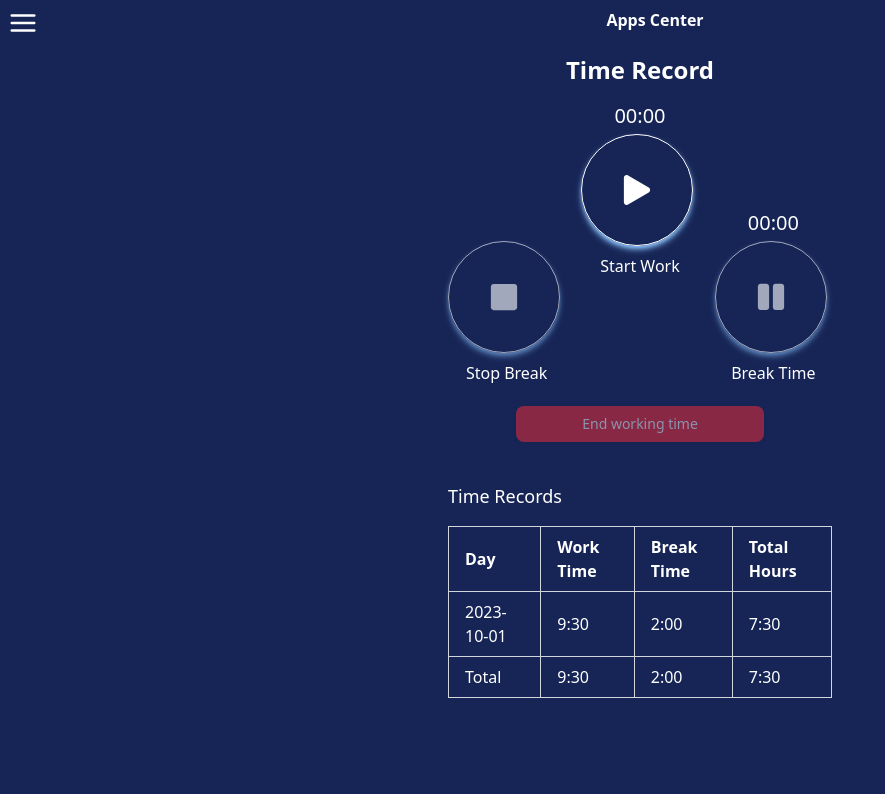
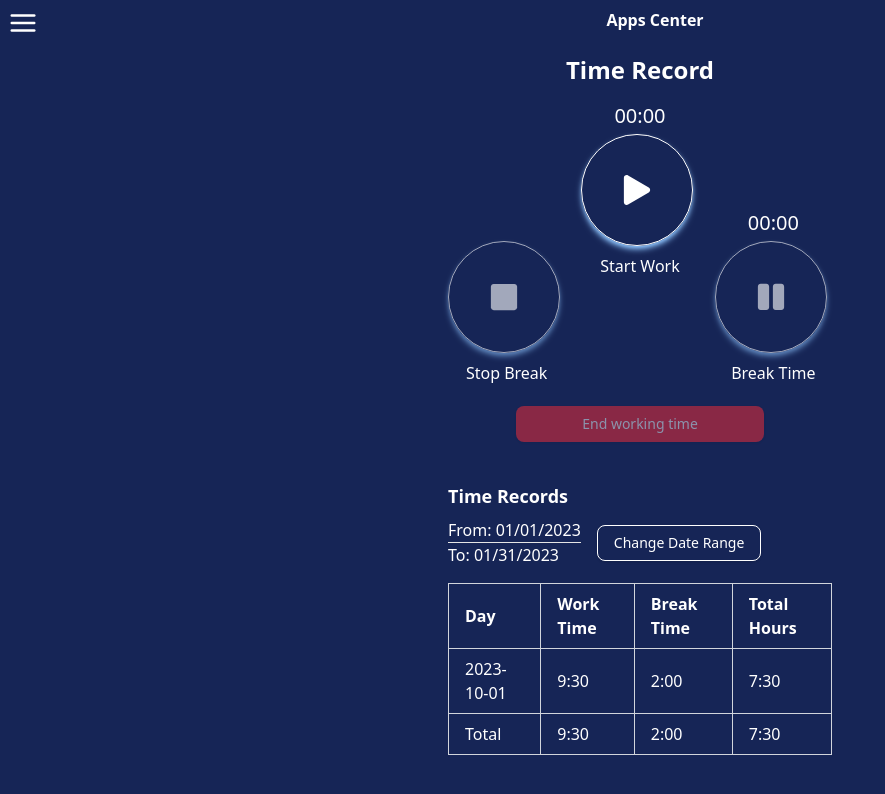
Before and after one commit to enonjp/apps-hub, a React (Vite) app: page / in a window 1280 px wide. Shown: the top 794 px of the page, without its empty margins (0-885 px from the left). Built offline with nearby package versions, Linux system fonts and the light colour scheme; sample sign-in values are in the browser's storage.

Commit message:
feat: Improve layout of Time Record Table header for better organization and visibility

```diff
--- a/src/features/TimeRecord/TimeRecordTable.tsx
+++ b/src/features/TimeRecord/TimeRecordTable.tsx
@@ -1,7 +1,25 @@
+import { Button } from '@/components/ui/button';
+
 const TimeRecordTable = () => {
   return (
     <div>
-      <h3 className='text-lg font-medium mb-4'>Time Records</h3>
+      <div className='flex justify-between items-start flex-col mb-4'>
+        <h3 className='text-lg font-bold mb-2'>Time Records</h3>
+        <div className='flex gap-4 items-center'>
+          <div>
+            <p>
+              From: <span>01/01/2023</span>
+            </p>
+            <hr />
+            <p>
+              To: <span>01/31/2023</span>
+            </p>
+          </div>
+          <div>
+            <Button variant='outline'>Change Date Range</Button>
+          </div>
+        </div>
+      </div>
       <table className='w-full table-auto border-collapse border border-gray-300'>
         <thead>
           <tr>
```
